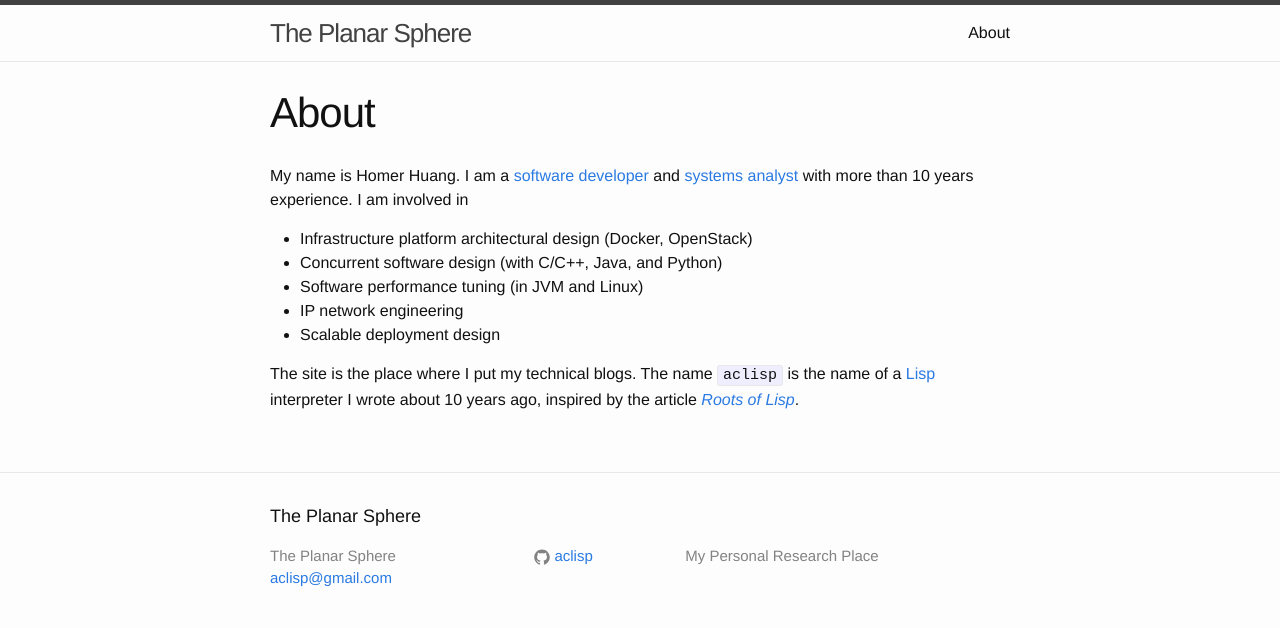
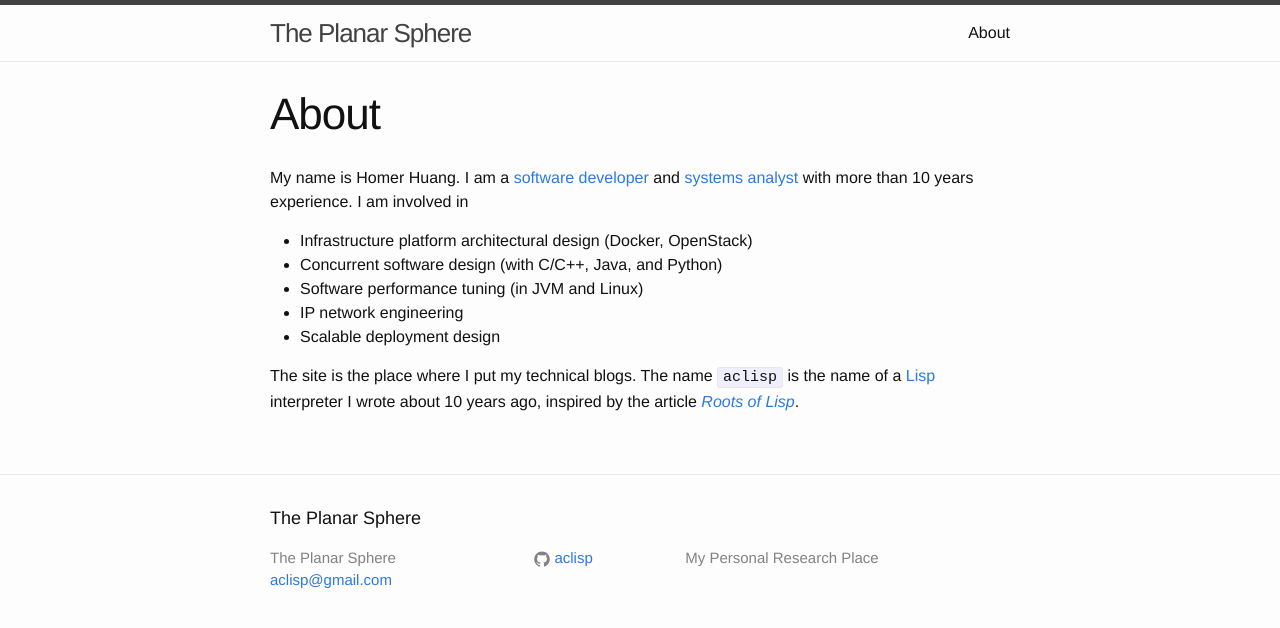
Before and after one commit to aclisp/aclisp.github.io, a Jekyll site: the page built from about.md, in a window 1280 px wide. Shown: the top 628 px of the page. Built offline with Jekyll 4.4.1, drawn with Linux system fonts in a browser that asks for light colours.

Commit message:
Fix h1 font size.

```diff
--- a/_sass/_layout.scss
+++ b/_sass/_layout.scss
@@ -198,17 +198,25 @@
 }
 
 .post-title {
-    font-size: 42px;
+    font-size: 44px;
     letter-spacing: -1px;
     line-height: 1;
 
     @include media-query($on-laptop) {
-        font-size: 36px;
+        font-size: 40px;
     }
 }
 
 .post-content {
     margin-bottom: $spacing-unit;
+
+    h1 {
+        font-size: 38px;
+
+        @include media-query($on-laptop) {
+            font-size: 34px;
+        }
+    }
 
     h2 {
         font-size: 32px;
```
